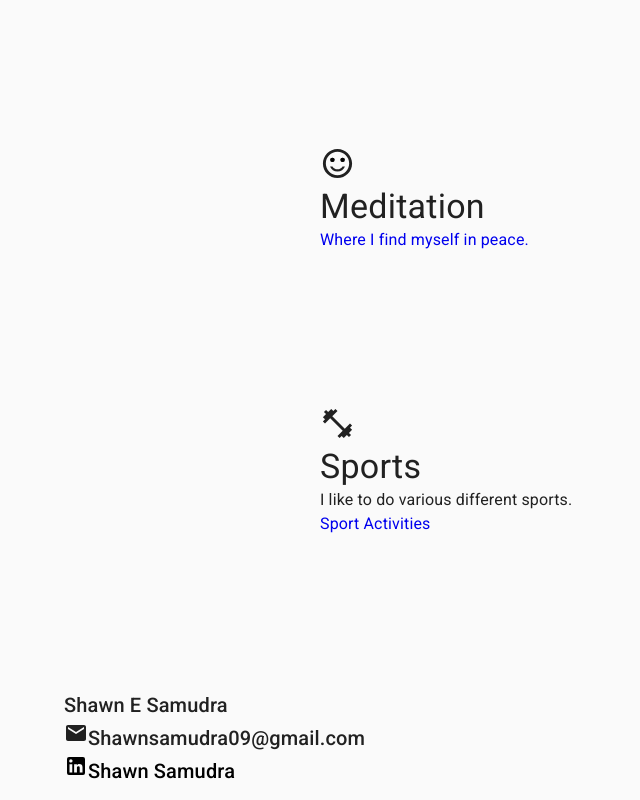
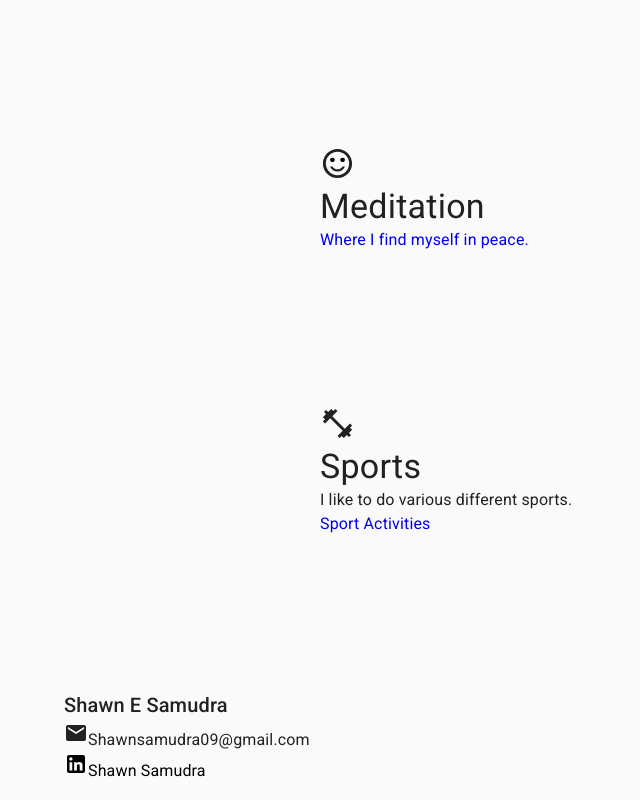
Before and after one commit to ElmoSamudra/portfolio, a React (Create React App) app: page /hobbies in a window 1280 px wide. Shown: the part 753-1553 px from the top of the page, without its empty margins (0-640 px from the left). Built offline with nearby package versions, Linux system fonts and the light colour scheme.

Commit message:
change font

```diff
--- a/src/components/Footer.js
+++ b/src/components/Footer.js
@@ -29,12 +29,12 @@ export default function Footer() {
   return (
     <Grid className={classes.root}>
       <Typography variant="h6">Shawn E Samudra</Typography>
-      <Typography variant="h6">
+      <Typography variant="body1">
         <EmailIcon />
         Shawnsamudra09@gmail.com
       </Typography>
       <Link href="https://www.linkedin.com/in/shawn-samudra-734524150/">
-        <Typography variant="h6">
+        <Typography variant="body1">
           <LinkedInIcon />
           Shawn Samudra
         </Typography>
```
